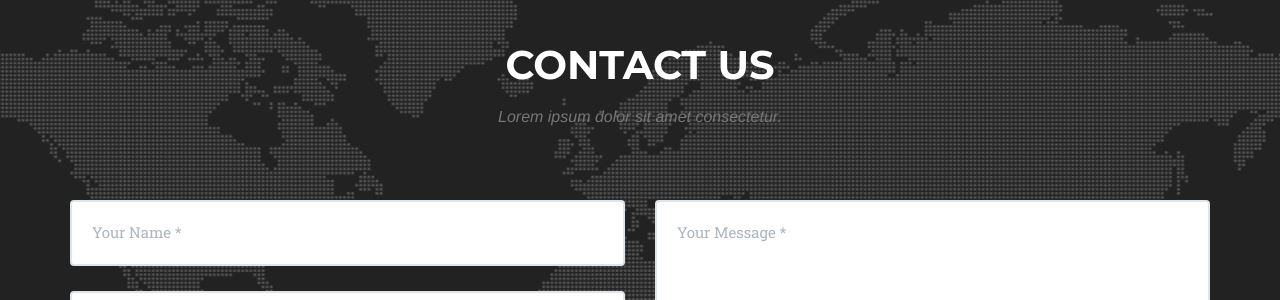
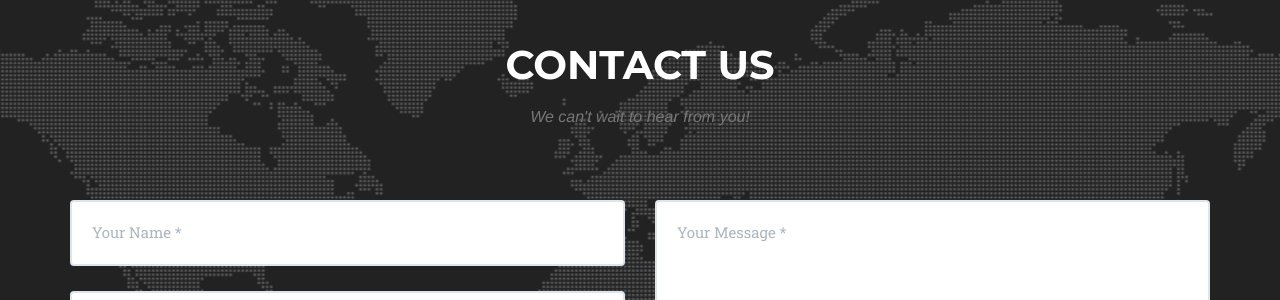
Before and after one commit to coderack/coderack.github.io, a Jekyll site: the page built from index.html, in a window 1280 px wide and 900 px high, scrolled down 5366 px. Shown: the part 152-452 px from the top of the window. Built offline with Jekyll 4.4.1, drawn with Linux system fonts in a browser that asks for light colours; some web fonts are replaced.

Commit message:
Updated contact.html

```diff
--- a/_includes/contact.html
+++ b/_includes/contact.html
@@ -3,7 +3,7 @@
             <div class="row">
                 <div class="col-lg-12 text-center">
                     <h2 class="section-heading">Contact Us</h2>
-                    <h3 class="section-subheading text-muted">Lorem ipsum dolor sit amet consectetur.</h3>
+                    <h3 class="section-subheading text-muted">We can't wait to hear from you!</h3>
                 </div>
             </div>
             <div class="row">
```
